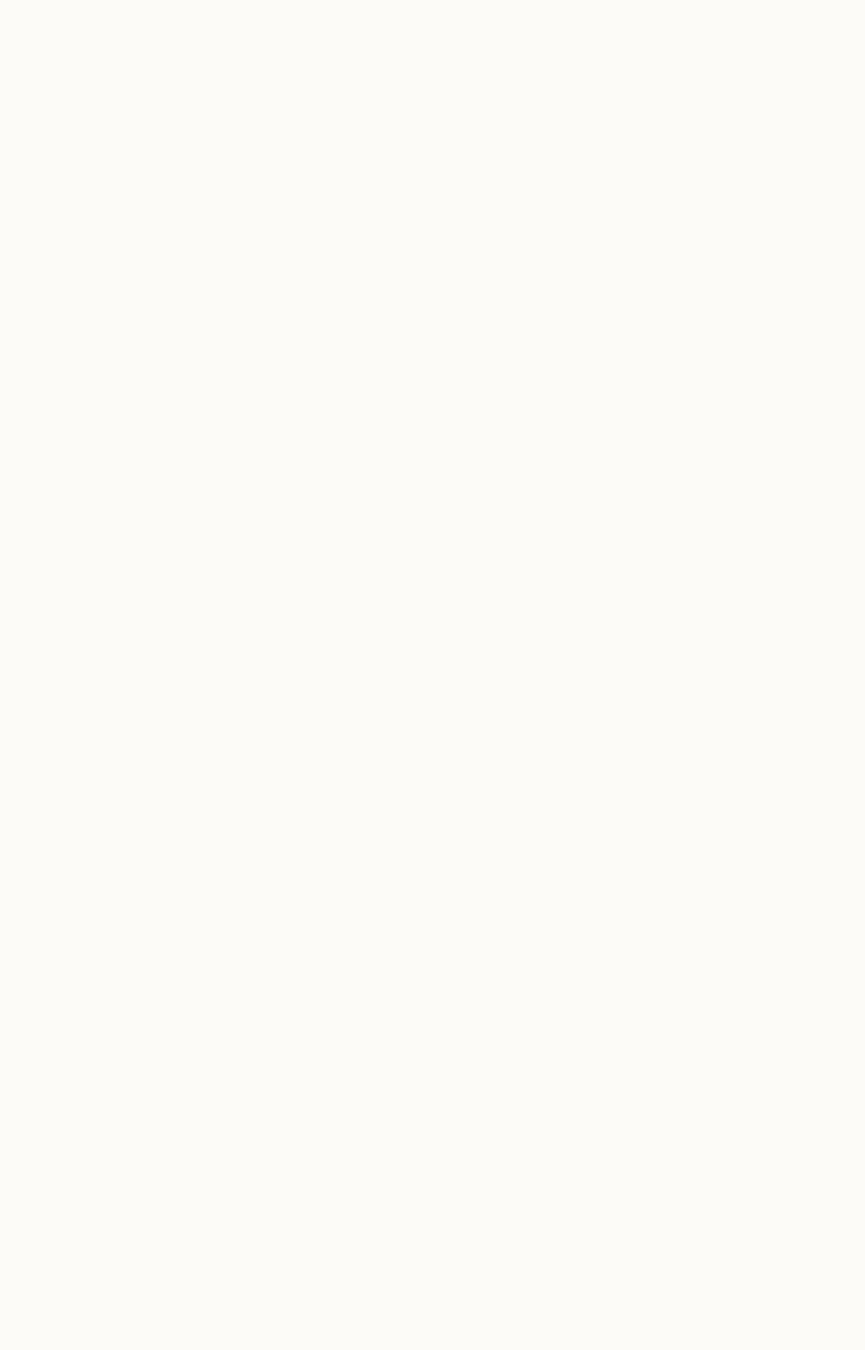
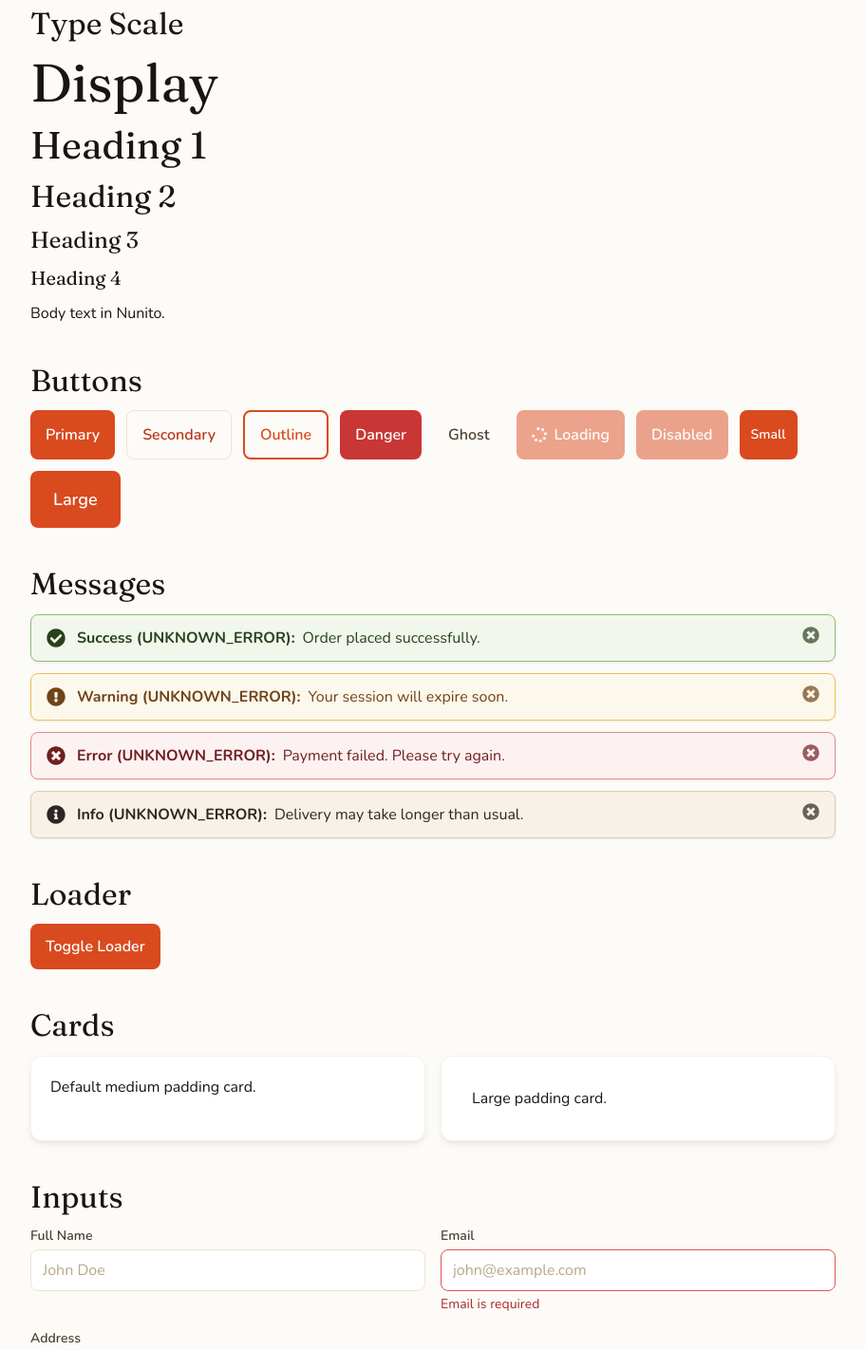
Before and after one commit to itxSaaad/pizza-palette-app-mern-OIBSIP-task-1, a React (Vite) app in the folder client/: page /_style-guide in a window 1280 px wide. Before the commit this address had no page. Shown: the part 120-1542 px from the top of the page at 95% size, without its empty margins (184-1095 px from the left). Before the commit the page ends 800 px from the top, so only its background shows below. Built offline with nearby package versions, Linux system fonts and the light colour scheme.

Commit message:
test(design-system): add temporary style guide screen for primitive verification

```diff
--- a/client/src/main.jsx
+++ b/client/src/main.jsx
@@ -32,6 +32,7 @@ import ResetPasswordScreen from './screens/User/ResetPasswordScreen.jsx';
 import OrderDetailScreen from './screens/User/OrderDetailScreen.jsx';
 import CheckoutSuccessScreen from './screens/CheckoutSuccessScreen.jsx';
 import CheckoutCancelScreen from './screens/CheckoutCancelScreen.jsx';
+import StyleGuideScreen from './screens/_StyleGuideScreen.jsx';
 
 // Create Router
 const router = createBrowserRouter([
@@ -136,6 +137,10 @@ const router = createBrowserRouter([
         path: '/about',
         element: <AboutScreen />,
       },
+      {
+        path: '/_style-guide',
+        element: <StyleGuideScreen />,
+      },
     ],
   },
 ]);
--- /dev/null
+++ b/client/src/screens/_StyleGuideScreen.jsx
@@ -0,0 +1,112 @@
+import { useState } from 'react';
+import Button from '../components/ui/Button';
+import Message from '../components/ui/Message';
+import Loader from '../components/ui/Loader';
+import Card from '../components/ui/Card';
+import Input from '../components/ui/Input';
+import Badge from '../components/ui/Badge';
+import { ORDER_STATUS_VALUES } from '../constants/orderStatus';
+
+function StyleGuideScreen() {
+  const [showLoader, setShowLoader] = useState(false);
+
+  return (
+    <div className="max-w-4xl mx-auto p-6 space-y-10">
+      <h1 className="font-display text-display">Style Guide</h1>
+
+      <section className="space-y-3">
+        <h2 className="font-display text-h2">Type Scale</h2>
+        <p className="font-display text-display">Display</p>
+        <p className="font-display text-h1">Heading 1</p>
+        <p className="font-display text-h2">Heading 2</p>
+        <p className="font-display text-h3">Heading 3</p>
+        <p className="font-display text-h4">Heading 4</p>
+        <p className="font-body text-base">Body text in Nunito.</p>
+      </section>
+
+      <section className="space-y-3">
+        <h2 className="font-display text-h2">Buttons</h2>
+        <div className="flex flex-wrap gap-3">
+          <Button variant="primary">Primary</Button>
+          <Button variant="secondary">Secondary</Button>
+          <Button variant="outline">Outline</Button>
+          <Button variant="danger">Danger</Button>
+          <Button variant="ghost">Ghost</Button>
+          <Button variant="primary" loading>
+            Loading
+          </Button>
+          <Button variant="primary" disabled>
+            Disabled
+          </Button>
+          <Button variant="primary" size="sm">
+            Small
+          </Button>
+          <Button variant="primary" size="lg">
+            Large
+          </Button>
+        </div>
+      </section>
+
+      <section className="space-y-3">
+        <h2 className="font-display text-h2">Messages</h2>
+        <Message variant="success">Order placed successfully.</Message>
+        <Message variant="warning">Your session will expire soon.</Message>
+        <Message variant="error">Payment failed. Please try again.</Message>
+        <Message variant="info">Delivery may take longer than usual.</Message>
+      </section>
+
+      <section className="space-y-3">
+        <h2 className="font-display text-h2">Loader</h2>
+        <Button onClick={() => setShowLoader((v) => !v)}>Toggle Loader</Button>
+        {showLoader && (
+          <div className="h-48">
+            <Loader />
+          </div>
+        )}
+      </section>
+
+      <section className="space-y-3">
+        <h2 className="font-display text-h2">Cards</h2>
+        <div className="grid grid-cols-1 sm:grid-cols-2 gap-4">
+          <Card>
+            <p>Default medium padding card.</p>
+          </Card>
+          <Card padding="lg">
+            <p>Large padding card.</p>
+          </Card>
+        </div>
+      </section>
+
+      <section className="space-y-3">
+        <h2 className="font-display text-h2">Inputs</h2>
+        <div className="grid grid-cols-1 sm:grid-cols-2 gap-4">
+          <Input name="name" label="Full Name" placeholder="John Doe" />
+          <Input
+            name="email"
+            label="Email"
+            placeholder="john@example.com"
+            error="Email is required"
+          />
+          <Input
+            name="address"
+            label="Address"
+            as="textarea"
+            rows={3}
+            helperText="Include apartment/unit number if applicable"
+          />
+        </div>
+      </section>
+
+      <section className="space-y-3">
+        <h2 className="font-display text-h2">Badges</h2>
+        <div className="flex flex-wrap gap-2">
+          {ORDER_STATUS_VALUES.map((status) => (
+            <Badge.OrderStatus key={status} status={status} />
+          ))}
+        </div>
+      </section>
+    </div>
+  );
+}
+
+export default StyleGuideScreen;
```
